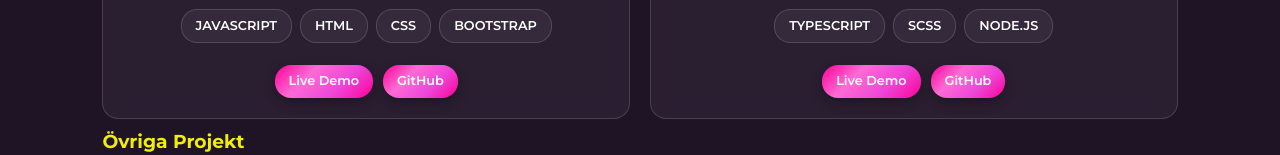
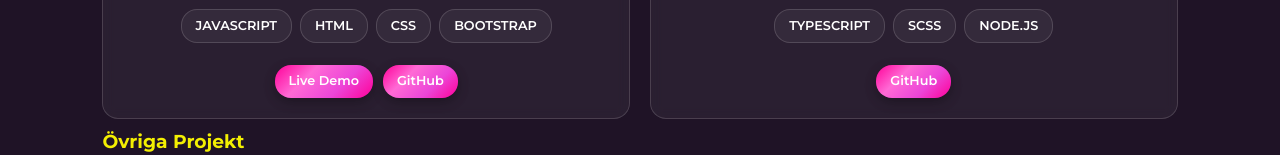
Before and after one commit to cedstein/Portfolio, a website built with Vite: page index.html in a window 1280 px wide. Shown: the part 3059-3214 px from the top of the page. Built offline with nearby package versions, Linux system fonts and the light colour scheme.

Commit message:
refactor: comment out live demo link in project section

```diff
--- a/index.html
+++ b/index.html
@@ -149,7 +149,7 @@
               <span class="project-skill">Node.js</span>
             </div>
             <div class="project-links">
-              <a href="#" target="_blank" class="project-btn">Live Demo</a>
+              <!-- <a href="#" target="_blank" class="project-btn">Live Demo</a> -->
               <a href="https://github.com/cedstein/fed25s-the-webshop-backpack" target="_blank"
                 class="project-btn">GitHub</a>
             </div>
```
